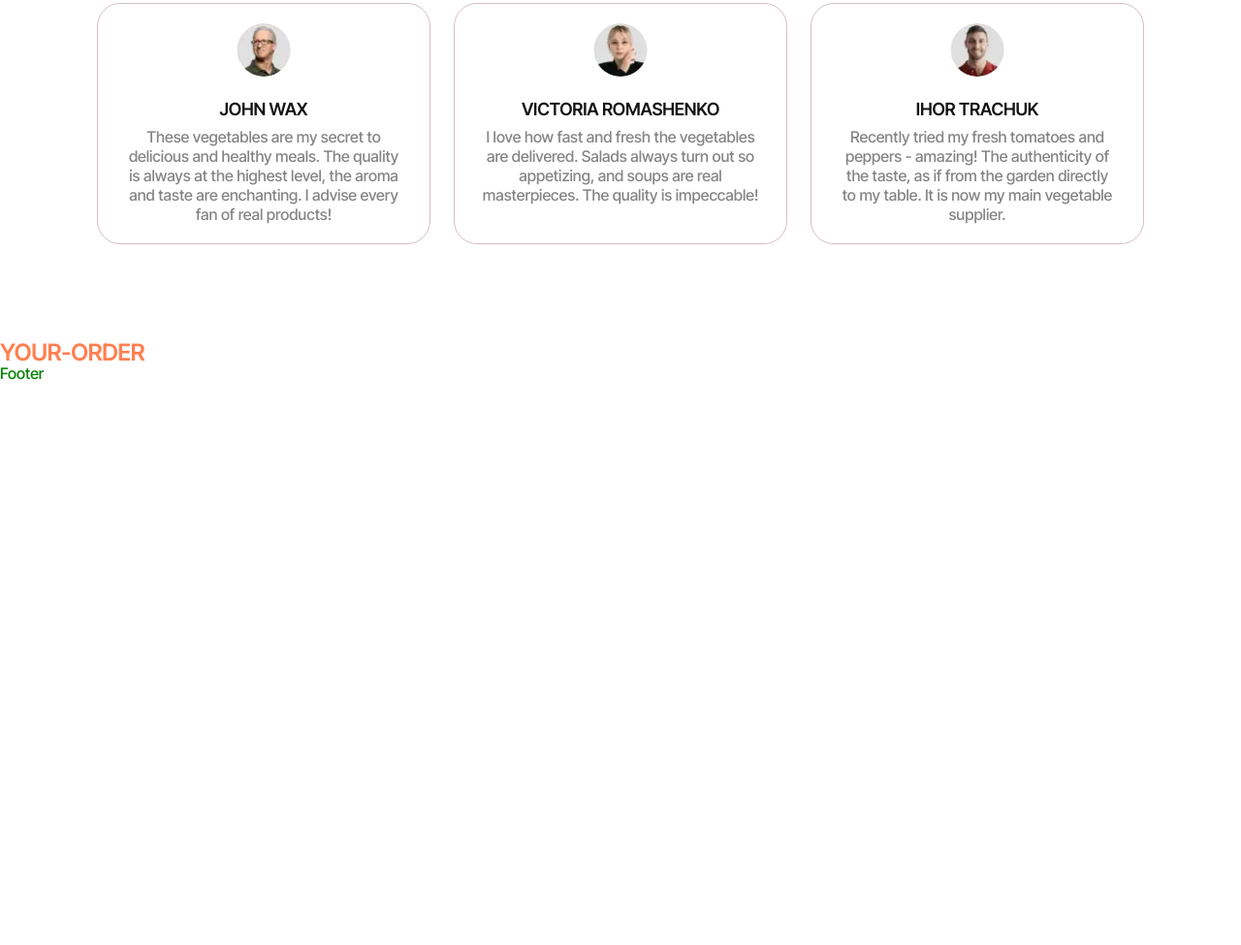
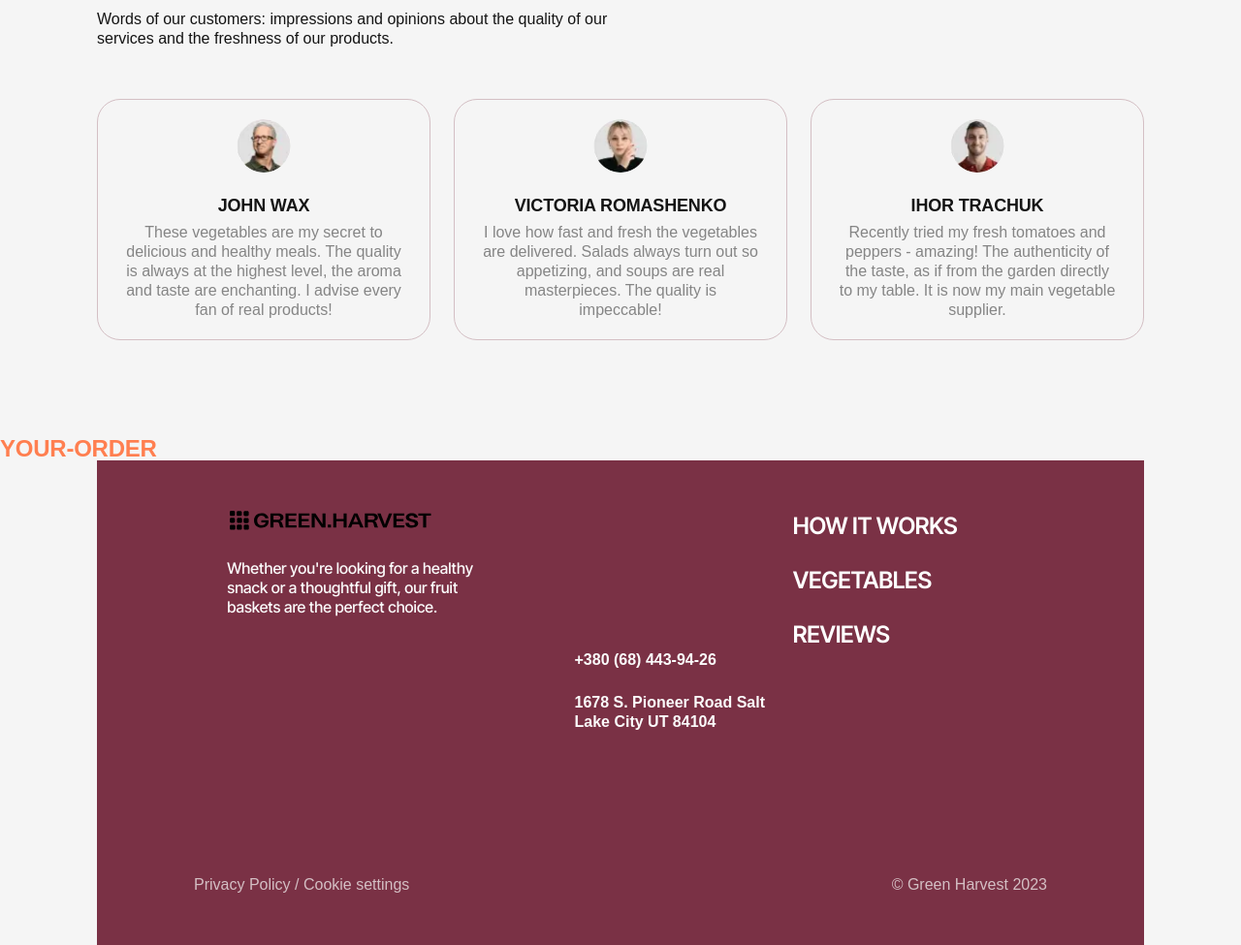
Before and after one commit to TetianaUstymenko-fsd/team-project, a plain HTML site: page src/index.html in a window 1280 px wide. Shown: the part 2778-3753 px from the top of the page at 97% size. Before the commit the page ends 3173 px from the top, so only its background shows below. Drawn offline with nearby package versions, Linux system fonts and the light colour scheme; files that its build step writes are made by us from their sources.

Commit message:
basic footer

```diff
--- a/src/css/footer.css
+++ b/src/css/footer.css
@@ -1,3 +1,144 @@
+:root {
+  --font-family: 'Inter Tight', sans-serif;
+  --second-family: 'Roboto', sans-serif;
+}
+
+:root {
+  --black: #141414;
+  --white: #fbfbfb;
+  --chianti: #7a3145;
+  --blush: #d4bfc4;
+  --green: #576f35;
+  --grey: #858585;
+  --transparent: rgba(20, 20, 20, 0.2);
+  --greenlight: #3cbc81;
+  --smthwrong: #e74a3b;
+}
+
 .footer {
   color: green;
 }
+body {
+  font-family: Arial, sans-serif;
+  margin: 0;
+  padding: 0;
+  background-color: #f5f5f5;
+}
+
+footer {
+  background-color: #7a3145; /* Колір з макета */
+  color: white;
+  justify-content: space-between;
+  align-items: center;
+  flex-wrap: wrap;
+  max-width: 1080px;
+  min-height: 302px;
+  padding: 52px 100px;
+  margin: 0 auto;
+}
+
+.footer-left,
+.footer-right {
+  flex: 1;
+  min-width: 250px;
+}
+
+.footer-container {
+  display: flex;
+  justify-content: space-around;
+  flex-wrap: wrap;
+}
+
+.footer-logo {
+  font-size: 20px;
+  display: flex;
+  align-items: center;
+  align-items: flex-start;
+  display: flex;
+  flex-direction: column;
+  max-width: 265px;
+  margin-right: 250px;
+}
+
+.footer-logo svg {
+  width: 100%; /* Робить логотип адаптивним */
+  max-width: 216px; /* Обмеження ширини */
+  height: auto;
+  margin-bottom: 24px; /* Відступ між логотипом і текстом */
+}
+
+.footer-slogan {
+  font-family: var(--font-family);
+  width: 265px;
+  font-weight: 500;
+  font-size: 16px;
+  line-height: 125%;
+  text-align: left;
+  color: #fbfbfb;
+}
+
+.footer-nav {
+  width: 228px;
+  height: 144px;
+  text-align: left;
+  margin-top: 0;
+  flex-direction: column;
+  align-items: center;
+  align-self: flex-start;
+}
+
+.footer-menu {
+  font-family: var(--font-family);
+  font-weight: 600;
+  font-size: 32px;
+  line-height: 100%;
+  letter-spacing: -0.01em;
+  text-transform: uppercase;
+  color: var(--white);
+
+  font-optical-sizing: auto;
+  font-style: normal;
+}
+
+.footer-nav ul {
+  list-style: none;
+  padding: 0;
+}
+
+.footer-nav li {
+  margin-bottom: 24px;
+}
+
+.footer-nav a {
+  display: block;
+  color: white;
+  font-size: 24px;
+  margin: 0;
+  text-decoration: none;
+}
+
+.footer-contacts {
+  width: 216px;
+  margin-left: 121px;
+  font-weight: 700;
+  font-size: 16px;
+  line-height: 125%;
+  color: var(--white);
+}
+
+.footer-cont-text {
+  margin: 24px 0;
+}
+
+.footer-bottom {
+  width: 1080px;
+  font-weight: 500;
+  font-size: 16px;
+  line-height: 125%;
+  color: var(--blush);
+  display: flex;
+  justify-content: space-between; /* Розміщує текст ліворуч і праворуч */
+  align-items: center;
+  width: 100%;
+  padding-top: 124px; /* Відступи зверху та з боків */
+}
--- a/src/partials/footer.html
+++ b/src/partials/footer.html
@@ -1,5 +1,38 @@
-<footer class="footer">
-  <div>
-    <p>Footer</p>
+<!-- Footer -->
+<footer>
+  <div class="footer-container">
+    <div class="footer-logo">
+      <a class="ftr-logo" href="./index.html">
+        <svg width="216" height="20">
+          <use href="./img/icons.svg#icon-logo"></use>
+        </svg>
+      </a>
+      <p class="footer-slogan">
+        Whether you're looking for a healthy snack or a thoughtful gift, our
+        fruit baskets are the perfect choice.
+      </p>
+    </div>
+
+    <nav class="footer-nav">
+      <ul class="footer-menu">
+        <li><a href="#how-it-works">HOW IT WORKS</a></li>
+        <li><a href="#vegetables">VEGETABLES</a></li>
+        <li><a href="#reviews">REVIEWS</a></li>
+      </ul>
+    </nav>
+
+    <div class="footer-contacts">
+      <a href="tel:+380684439426">+380 (68) 443-94-26</a>
+      <p class="footer-cont-text">
+        1678 S. Pioneer Road Salt Lake City UT 84104
+      </p>
+    </div>
+  </div>
+
+  <div class="footer-bottom">
+    <p class="pr-pol">
+      <a href="#">Privacy Policy </a> / <a href="#"> Cookie settings</a>
+    </p>
+    <p class="logo-ftr-end">© Green Harvest 2023</p>
   </div>
 </footer>
```
Also changed, not shown: src/img/icons.svg.
